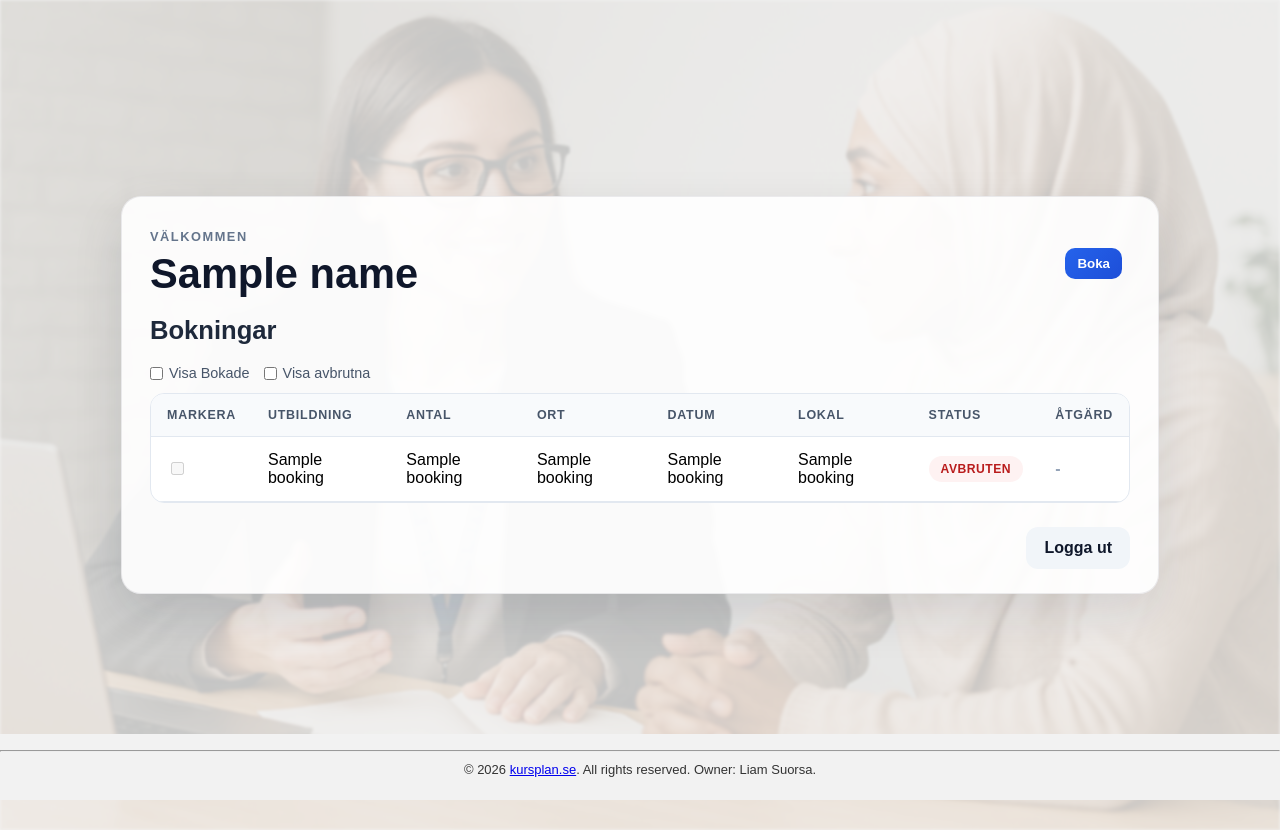
After one commit to Mr-cool08/kursplan, a Flask app: template templates/admin_dashboard.html in a window 1280 px wide. The commit adds this page. Run offline with Flask 3, Linux system fonts and the light colour scheme; the template is opened without the code that fills it: most values are stand-ins (such as "Sample title", 1, 10 or a date in 2020); parts of the project's set-up code (start-up, migrations or seed data) failed here and were passed over.

Commit message:
Implement booking functionality in admin dashboard, add email notifications, and enhance styles

```diff
--- a/static/style/dashboard.css
+++ b/static/style/dashboard.css
@@ -147,6 +147,108 @@
     transition: transform 0.15s ease, box-shadow 0.15s ease;
 }
 
+.book-button {
+    border: none;
+    border-radius: 10px;
+    padding: 8px 12px;
+    background: linear-gradient(135deg, #2563eb, #1d4ed8);
+    color: #fff;
+    font-weight: 700;
+    cursor: pointer;
+    margin-right: 8px;
+}
+
+.booking-toolbar {
+    display: flex;
+    align-items: center;
+    justify-content: space-between;
+    gap: 16px;
+    margin-bottom: 12px;
+}
+
+.booking-filters {
+    display: flex;
+    flex-wrap: wrap;
+    gap: 14px;
+}
+
+.booking-filters label {
+    display: inline-flex;
+    align-items: center;
+    gap: 6px;
+    margin: 0;
+    color: #475569;
+    font-size: 0.9rem;
+}
+
+.booking-filters input {
+    width: auto;
+    margin: 0;
+}
+
+.booking-dialog {
+    width: min(420px, calc(100% - 32px));
+    padding: 0;
+    border: none;
+    border-radius: 16px;
+    box-shadow: 0 20px 60px rgba(15, 23, 42, 0.25);
+}
+
+.booking-dialog::backdrop {
+    background: rgba(15, 23, 42, 0.48);
+}
+
+.booking-dialog form {
+    max-width: none;
+    margin: 0;
+    padding: 24px;
+    background: #fff;
+    box-shadow: none;
+}
+
+.booking-dialog-header,
+.booking-dialog-actions {
+    display: flex;
+    align-items: center;
+    justify-content: space-between;
+    gap: 12px;
+}
+
+.booking-dialog h3 {
+    margin: 0 0 18px;
+    color: #0f172a;
+}
+
+.booking-dialog p {
+    margin: 8px 0;
+}
+
+.booking-dialog a {
+    color: #2563eb;
+}
+
+.booking-dialog input {
+    width: 100%;
+    box-sizing: border-box;
+    margin-bottom: 14px;
+    padding: 10px;
+    border: 1px solid #cbd5e1;
+    border-radius: 8px;
+}
+
+.dialog-close {
+    border: none;
+    background: transparent;
+    color: #64748b;
+    font-size: 1.5rem;
+    cursor: pointer;
+}
+
+.booking-dialog-actions {
+    justify-content: flex-end;
+    margin-top: 8px;
+}
+
 .cancel-button:focus,
 .cancel-button:focus-visible {
     outline: none;
--- /dev/null
+++ b/templates/admin_dashboard.html
@@ -0,0 +1,156 @@
+{% extends "base.html" %}
+{% block title %}Hem{% endblock %}
+{% block head %}
+<link rel="stylesheet" href="{{ url_for('static', filename='style/dashboard.css') }}">
+{% endblock %}
+
+{% block content %}
+<div class="home-hero-container">
+  <img src="{{ url_for('static', filename='images/20250816_2214_Tolk och klient_simple_compose_01k2t86s2me5f9xgbccfde7gcg.png') }}" alt="kursplan" class="home-hero">
+
+  <div class="dashboard-container">
+    <div class="dashboard-header">
+      <div>
+        <p class="dashboard-kicker">Välkommen</p>
+        <h1>{{ name }}</h1>
+      </div>
+      <button type="button" class="book-button" onclick="openBookDialog()">Boka</button>
+    </div>
+
+    <h2>Bokningar</h2>
+
+    {% if bookings %}
+    <div class="booking-toolbar">
+      <div class="booking-filters" aria-label="Visa bokningar">
+        <label><input type="checkbox" id="show-accepted" onchange="filterBookings()"> Visa Bokade</label>
+        <label><input type="checkbox" id="show-cancelled" onchange="filterBookings()"> Visa avbrutna</label>
+      </div>
+
+    </div>
+    <div class="table-container">
+      <table class="dashboard-table">
+        <thead>
+          <tr>
+            <th>Markera</th>
+            <th>Utbildning</th>
+            <th>Antal</th>
+            <th>Ort</th>
+            <th>Datum</th>
+            <th>lokal</th>
+            <th>Status</th>
+            <th>Åtgärd</th>
+          </tr>
+        </thead>
+        <tbody>
+          {% for b in bookings %}
+          <tr data-status="{{ b[9] }}">
+            <td>
+              <input type="checkbox" name="booking_ids" value="{{ b[0] }}" data-name="{{ b[1] }}" data-email="{{ b[2] }}" aria-label="Markera bokning {{ b[0] }}"{% if b[9] != 'pending' %} disabled{% endif %}>
+            </td>
+            <td>{{ b[4] }}</td>
+            <td>{{ b[5] }}</td>
+            <td>{{ b[6] }}</td>
+            <td>{{ b[8] }}</td>
+            <td>{{ b[7] }}</td>
+            <td>
+              {% if b[9] == 'pending' %}
+                <span class="status-pill pending">Väntar</span>
+              {% elif b[9] == 'accepted' %}
+                <span class="status-pill accepted">Bokad</span>
+              {% else %}
+                <span class="status-pill cancelled">Avbruten</span>
+              {% endif %}
+            </td>
+            <td>
+              {% if b[9] == 'pending' %}
+              <form method="post" action="{{ url_for('user_page.cancel_booking', booking_id=b[0]) }}">
+                <button type="submit" class="cancel-button">Avbryt</button>
+              </form>
+              {% else %}
+              <span class="table-action-muted">-</span>
+              {% endif %}
+            </td>
+          </tr>
+          {% endfor %}
+        </tbody>
+      </table>
+    </div>
+    <dialog id="book-dialog" class="booking-dialog">
+      <form method="post" action="{{ url_for('admin_page.book') }}">
+        <div class="booking-dialog-header">
+          <h3>Boka valda utbildningar</h3>
+          <button type="button" class="dialog-close" onclick="this.closest('dialog').close()" aria-label="Stäng">&times;</button>
+        </div>
+        <div id="selected-contacts"></div>
+        <div id="selected-booking-ids"></div>
+        <label for="booking-date">Datum</label>
+        <input type="date" id="booking-date" name="date" required>
+        <label for="booking-ort">Ort</label>
+        <input type="text" id="booking-ort" name="ort" required>
+        <div class="booking-dialog-actions">
+          <button type="button" class="dashboard-button secondary" onclick="this.closest('dialog').close()">Avbryt</button>
+          <button type="submit" class="dashboard-button primary">Book</button>
+        </div>
+      </form>
+    </dialog>
+    {% else %}
+    <p class="empty-state">Du har inga bokningar ännu.</p>
+    {% endif %}
+
+    <div class="dashboard-actions">
+      <a href="{{ url_for('logout') }}" class="dashboard-button secondary">Logga ut</a>
+    </div>
+  </div>
+</div>
+<script>
+  function openBookDialog() {
+    const selected = Array.from(document.querySelectorAll('input[name="booking_ids"]:checked'));
+    if (!selected.length) {
+      return;
+    }
+
+    const contacts = document.getElementById('selected-contacts');
+    contacts.replaceChildren();
+    selected.forEach((booking) => {
+      const contact = document.createElement('p');
+      const name = document.createElement('strong');
+      const email = document.createElement('a');
+      name.textContent = booking.dataset.name;
+      email.textContent = booking.dataset.email;
+      email.href = `mailto:${booking.dataset.email}`;
+      contact.append(name, document.createElement('br'), email);
+      contacts.appendChild(contact);
+    });
+
+    const bookingIds = document.getElementById('selected-booking-ids');
+    bookingIds.replaceChildren();
+    selected.forEach((booking) => {
+      const input = document.createElement('input');
+      input.type = 'hidden';
+      input.name = 'booking_ids';
+      input.value = booking.value;
+      bookingIds.appendChild(input);
+    });
+    document.getElementById('booking-ort').value = selected[0].closest('tr').querySelector('td:nth-child(4)').textContent.trim();
+    document.getElementById('book-dialog').showModal();
+  }
+
+  function filterBookings() {
+    const acceptedToggle = document.getElementById('show-accepted');
+    const cancelledToggle = document.getElementById('show-cancelled');
+    if (!acceptedToggle || !cancelledToggle) {
+      return;
+    }
+
+    const showAccepted = acceptedToggle.checked;
+    const showCancelled = cancelledToggle.checked;
+
+    document.querySelectorAll('.dashboard-table tbody tr').forEach((row) => {
+      const status = row.dataset.status;
+      row.hidden = (status === 'accepted' && !showAccepted) || (status === 'cancelled' && !showCancelled);
+    });
+  }
+
+  filterBookings();
+</script>
+{% endblock %}
```
Also changed, not shown: admin/routes.py (+28 -3 lines), database.py (+53 -1 lines), gen_func.py (+49 -0 lines).
